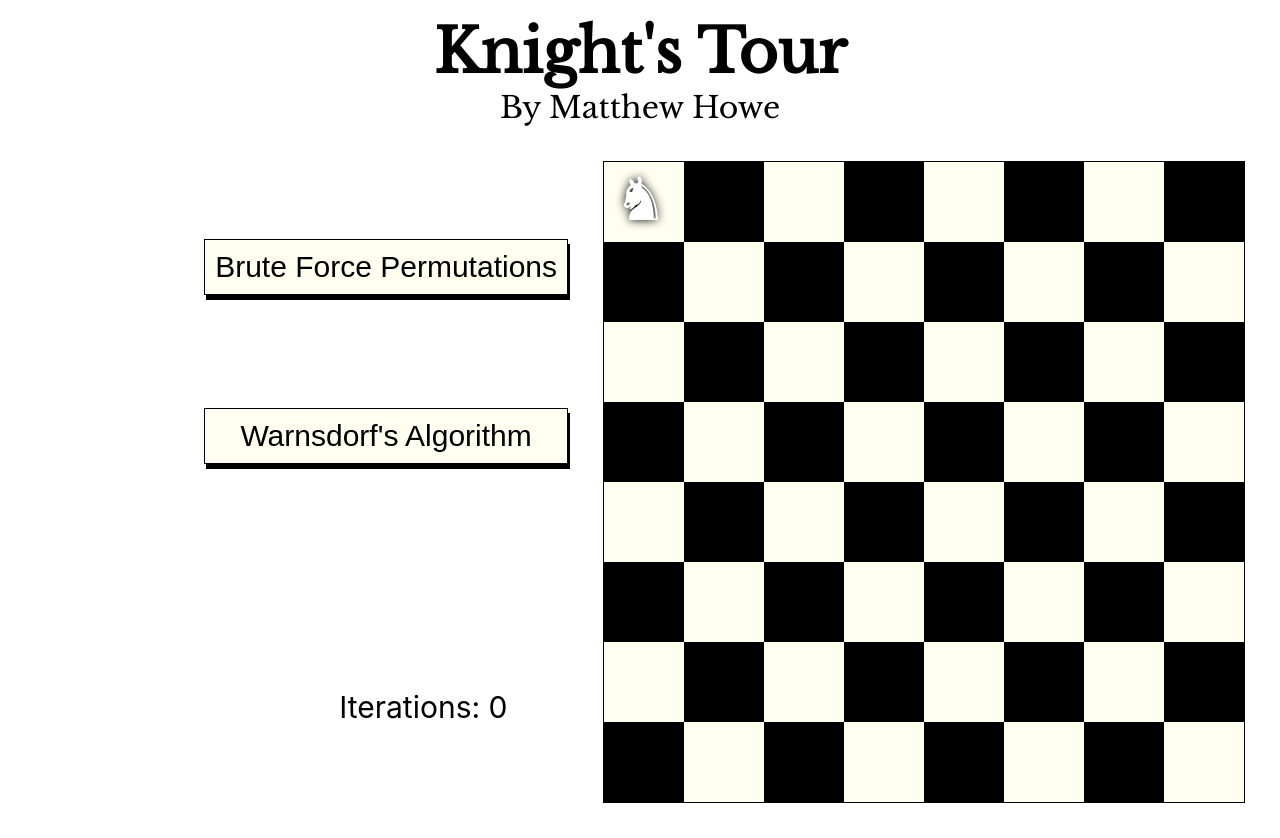
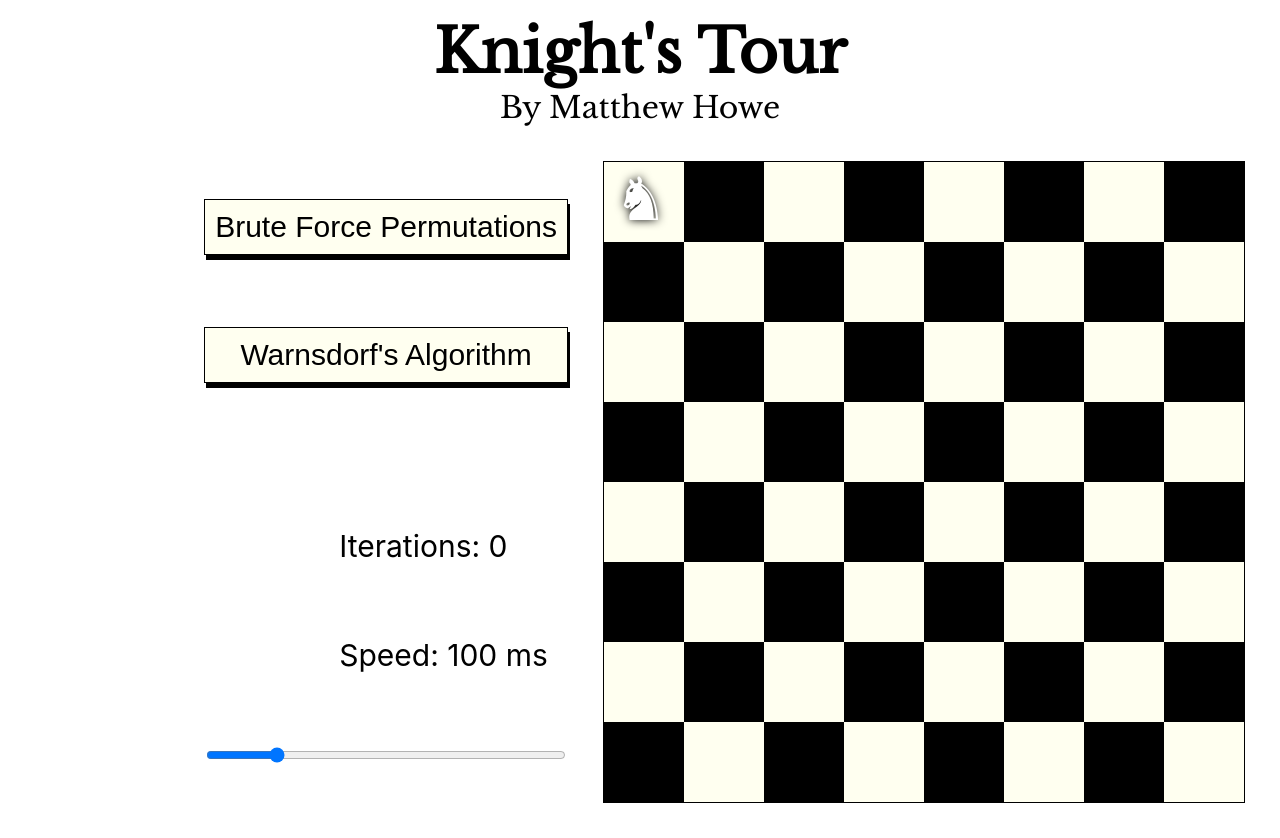
Before and after one commit to matthew-howe/knightstour, a React (Create React App) app: page / in a window 1280 px wide. Built offline with nearby package versions, Linux system fonts and the light colour scheme.

Commit message:
Adds slider to modulate speed

```diff
--- a/package.json
+++ b/package.json
@@ -6,6 +6,7 @@
   "dependencies": {
     "d3": "^5.9.2",
     "gh-pages": "^2.0.1",
+    "rc-slider": "^8.6.13",
     "react": "^16.8.6",
     "react-dom": "^16.8.6",
     "react-lineto": "^3.1.3",
--- a/src/components/Board.js
+++ b/src/components/Board.js
@@ -1,13 +1,21 @@
 import React, { Component } from 'react';
 import { connect } from 'react-redux';
 import { moveKnight, updateBoard } from '../store/board';
+import Slider, { Range } from 'rc-slider';
+// import 'rc-slider/assests/index.css';
+
 
 class Board extends Component {
   constructor() {
     super();
     this.state = {
-      iter: 0
+		iter: 0,
+		speed: 100
     }
+  }
+
+  handleChange(e) {
+	this.setState({ speed: e.target.value})
   }
 
   findMoves(pos) {
@@ -56,14 +64,12 @@ class Board extends Component {
 
    async tour(board, moves, updateBoard, moveKnight) {
     this.setState(state => {
-      console.log(state.iter)
       state.iter++
       return {
         iter: state.iter++
       }
     })
      if (this.state.iter < 2000) {
-    console.log('starting new tour', this.state)
      await setTimeout(async () => {
       let curBoard = board;
       curBoard[0][0] = 1
@@ -81,7 +87,6 @@ class Board extends Component {
 
       for (let moveIdx = 0; moveIdx < possibleMoves.length; moveIdx++) {
         const curMove = possibleMoves[moveIdx];
-        console.log(curMove)
         if (this.validMove(curBoard, curMove)) {
           moves.push(curMove);
           let row = curMove[0]
@@ -92,13 +97,10 @@ class Board extends Component {
 
           this.props.moveKnight(curMove);
           this.props.updateBoard(curBoard);
-          console.log('before new tour', curMove)
           if (this.tour(curBoard, moves, updateBoard, moveKnight)) {
-            console.log('hit true', curMove)
             return true
           }
 
-          console.log('hit the pop spot')
           moves.pop();
           curBoard[curMove[0]][curMove[1]] = 0;
           this.props.moveKnight(moves[moves.length - 1]);
@@ -106,19 +108,18 @@ class Board extends Component {
 
         }
       }
-       console.log('hit false', lastMove)
        curBoard[lastMove[0]][lastMove[1]] = 0
        curBoard[lastlastMove[0]][lastlastMove[1]] = 0
        curBoard[lastlastlastMove[0]][lastlastlastMove[1]] = 0
        curBoard[llllMove[0]][llllMove[1]] = 0
-         moves.pop()
+       moves.pop()
        moves.pop()
        moves.pop()
        moves.pop()
        this.props.moveKnight(moves[moves.length - 2]);
        this.props.updateBoard(curBoard);
       this.tour(curBoard, moves, updateBoard, moveKnight)
-     }, 100)
+     }, this.state.speed)
      }
   }
 
@@ -178,7 +179,18 @@ class Board extends Component {
           >
             Brute Force Permutations
           </button>
-          <button>
+		  <button
+
+            onClick={() =>
+              this.tour(
+                this.props.board,
+                [[0, 0]],
+                this.props.updateBoard,
+                this.props.moveKnight
+              )
+            }
+            id="b4"
+          >
             Warnsdorf's Algorithm
           </button>
           <div />
@@ -187,6 +199,24 @@ class Board extends Component {
             &nbsp;&nbsp;&nbsp;&nbsp;&nbsp;&nbsp;&nbsp; Iterations:{' '}
             {this.state.iter}
           </p>
+		  <p>
+
+            &nbsp;&nbsp;&nbsp;&nbsp;&nbsp;&nbsp;&nbsp;
+            &nbsp;&nbsp;&nbsp;&nbsp;&nbsp;&nbsp;&nbsp; Speed:{' '}
+            {this.state.speed} ms
+		  </p>
+		  <input
+			  name="speed"
+			  onChange={e => {
+				  this.handleChange(e)
+			  }}
+			  type="range"
+			  min="10"
+			  max="500"
+			  value={this.state.speed}
+			  className="slider"
+			/>
+
         </div>
       </div>
     );
```
Also changed, not shown: 1 other file (tests, documents, lock files or other folders).
